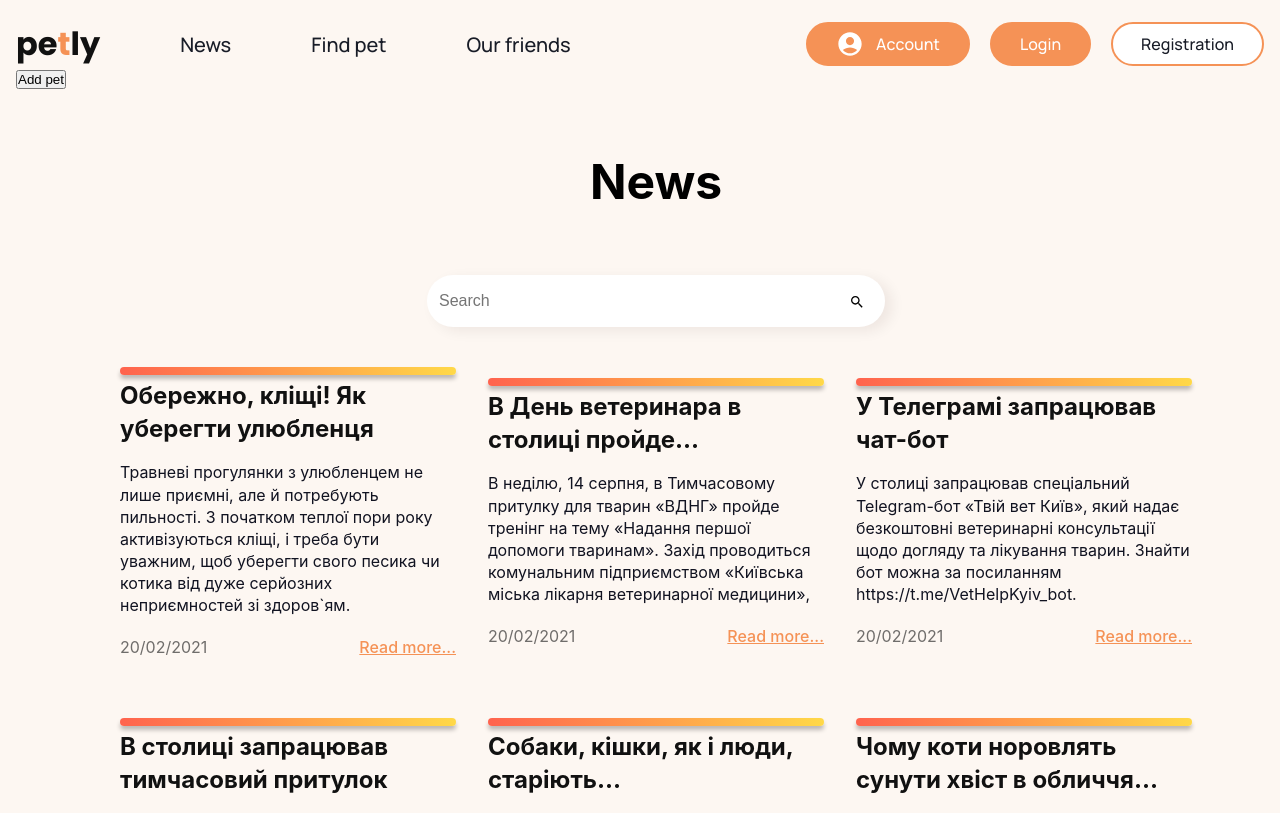
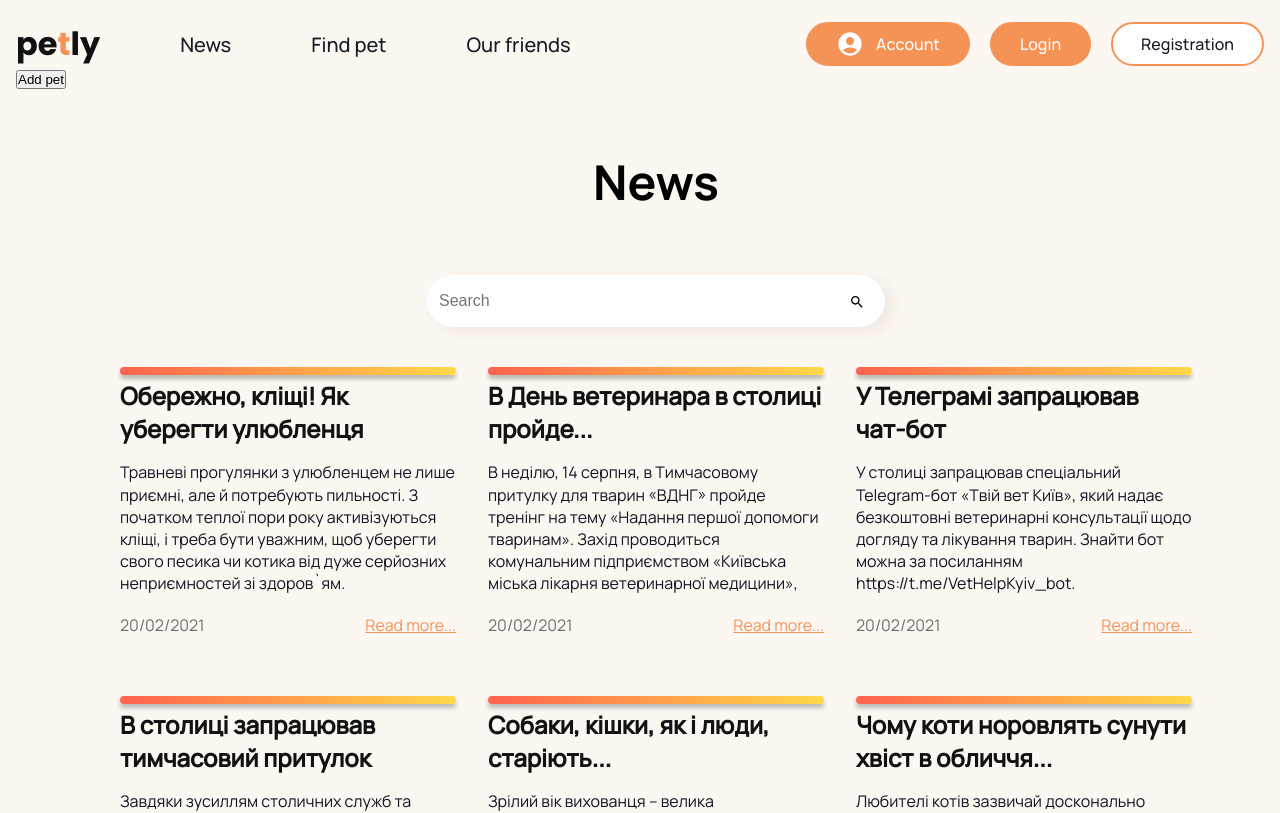
Before and after one commit to BogdanZarichnyy/team-project-react-nodejs-frontend, a React (Create React App) app: page /news in a window 1280 px wide. Shown: the top 813 px of the page. Built offline with nearby package versions, Linux system fonts and the light colour scheme.

Commit message:
add fix NewsList, OurFriends, SearchInput

```diff
--- a/src/pages/News/NewsList.jsx
+++ b/src/pages/News/NewsList.jsx
@@ -1,6 +1,6 @@
 import styles from './NewsList.module.scss';
 import newsArticle from '../../news.json';
-import SearchInput from '../../сomponents/SearchInput/SearchInput';
+import SearchInput from '../../сomponents/SearchInput';
 
 const NewsList = () => {
   return (
--- a/src/pages/News/NewsList.module.scss
+++ b/src/pages/News/NewsList.module.scss
@@ -1,31 +1,39 @@
 @import '../../sass/utils/mixins';
 @import '../../sass/utils/variables';
 @import '../../sass/utils/container';
+
 .articleTitle {
+    font-family: 'Manrope-Medium';
     margin-bottom: 16px;
 
     @include font-size(24px, 700, 1.38);
     color: getColor('clr-black');
 }
+
 .title {
+    font-family: 'Manrope-Bold';
     font-size: 24px;
     line-height: 1.38;
     text-align: center;
     margin-bottom: 28px;
+
     @include tablet {
         font-size: 48px;
         margin-bottom: 40px;
     }
+
     @include desktop {
         margin-bottom: 60px;
     }
 }
 
 .articlelist {
+    font-family: 'Manrope-Regular';
     @include flex-center;
     flex-direction: column;
     gap: 40px 0;
     height: 100%;
+
     @include tablet {
         @include flex-center;
         flex-direction: row;
@@ -33,6 +41,7 @@
         flex-wrap: wrap;
         gap: 60px 32px;
     }
+
     @include desktop {
         justify-content: center;
     }
@@ -43,6 +52,7 @@
     height: 100%;
 
     font-size: 16px;
+
     @include tablet {
         width: 336px;
     }
--- a/src/pages/News/newsList.jsx
+++ b/src/pages/News/newsList.jsx
@@ -1,6 +1,6 @@
 import styles from './NewsList.module.scss';
 import newsArticle from '../../news.json';
-import SearchInput from '../../сomponents/SearchInput/SearchInput';
+import SearchInput from '../../сomponents/SearchInput';
 
 const NewsList = () => {
   return (
--- a/src/pages/News/newsList.module.scss
+++ b/src/pages/News/newsList.module.scss
@@ -1,31 +1,39 @@
 @import '../../sass/utils/mixins';
 @import '../../sass/utils/variables';
 @import '../../sass/utils/container';
+
 .articleTitle {
+    font-family: 'Manrope-Medium';
     margin-bottom: 16px;
 
     @include font-size(24px, 700, 1.38);
     color: getColor('clr-black');
 }
+
 .title {
+    font-family: 'Manrope-Bold';
     font-size: 24px;
     line-height: 1.38;
     text-align: center;
     margin-bottom: 28px;
+
     @include tablet {
         font-size: 48px;
         margin-bottom: 40px;
     }
+
     @include desktop {
         margin-bottom: 60px;
     }
 }
 
 .articlelist {
+    font-family: 'Manrope-Regular';
     @include flex-center;
     flex-direction: column;
     gap: 40px 0;
     height: 100%;
+
     @include tablet {
         @include flex-center;
         flex-direction: row;
@@ -33,6 +41,7 @@
         flex-wrap: wrap;
         gap: 60px 32px;
     }
+
     @include desktop {
         justify-content: center;
     }
@@ -43,6 +52,7 @@
     height: 100%;
 
     font-size: 16px;
+
     @include tablet {
         width: 336px;
     }
--- a/src/pages/OurFriendsPages/OurFriendsPages.jsx
+++ b/src/pages/OurFriendsPages/OurFriendsPages.jsx
@@ -42,7 +42,7 @@ const OurFriends = () => {
                     <p className={s.dropdownSbt}>Time:</p>
                     <p>
                       {!workTime.length ? (
-                        <span>----------------------------------</span>
+                        <span>----------------------</span>
                       ) : (
                         <span>
                           {workTime[getNowDate() - 1].open} -
@@ -50,6 +50,9 @@ const OurFriends = () => {
                         </span>
                       )}
                     </p>
+                    {!workTime.length ? (
+                      <span>------------</span>
+                    ) : (
                       <ul className={s.dropdownContent}>
                         {workTime.map(({ day, open, close }) => (
                           <li className={s.dropdownItem} key={day}>
@@ -60,6 +63,7 @@ const OurFriends = () => {
                           </li>
                         ))}
                       </ul>
+                    )}
                   </div>
                 </li>
                 <li className={s.itemCard}>
--- a/src/pages/OurFriendsPages/OurFriendsPages.module.scss
+++ b/src/pages/OurFriendsPages/OurFriendsPages.module.scss
@@ -9,6 +9,7 @@
 
 
 .tittle {
+    font-family: 'Manrope-Bold';
     font-size: 24px;
     line-height: 1.38;
     text-align: center;
@@ -23,6 +24,7 @@
 }
 
 .list {
+    font-family: 'Manrope-Regular';
 @include flex-center;
 flex-direction: column;
 gap: 12px;
```
Lines whose indentation alone changed are shown as unchanged.
